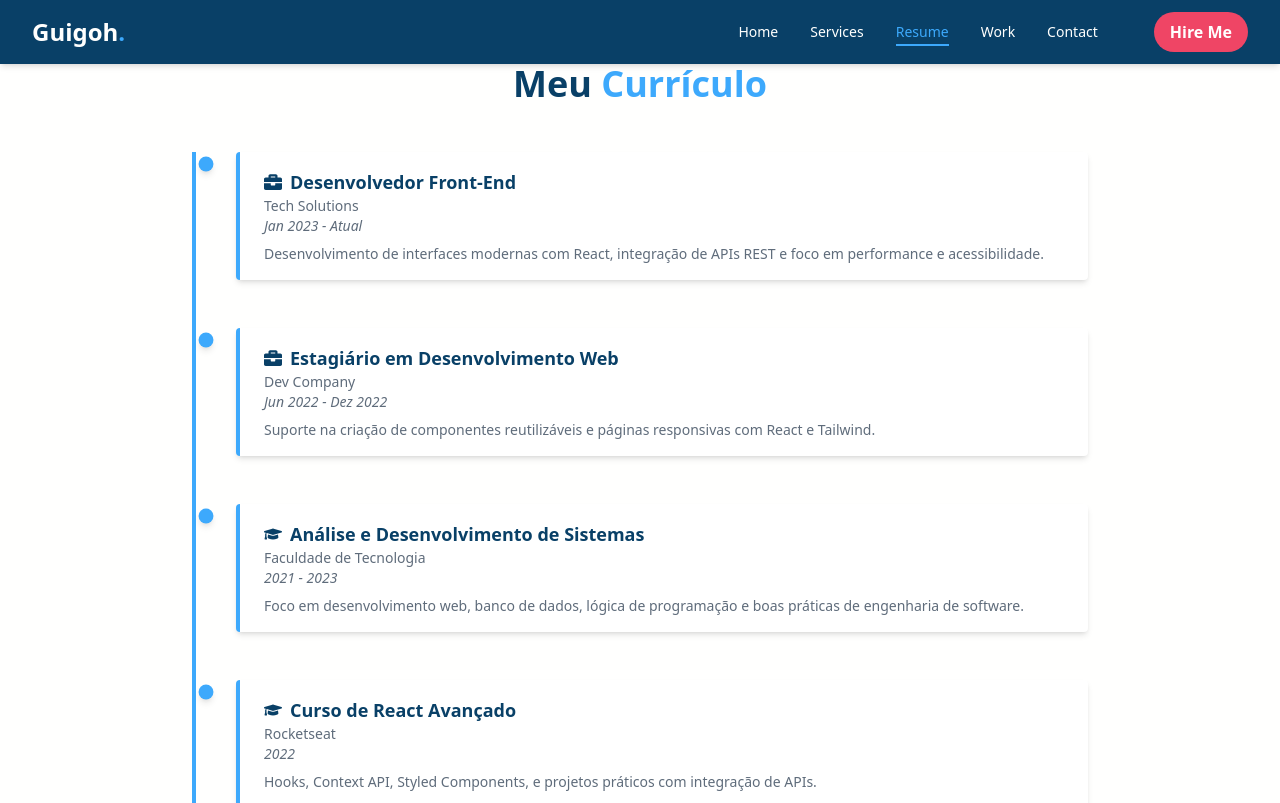
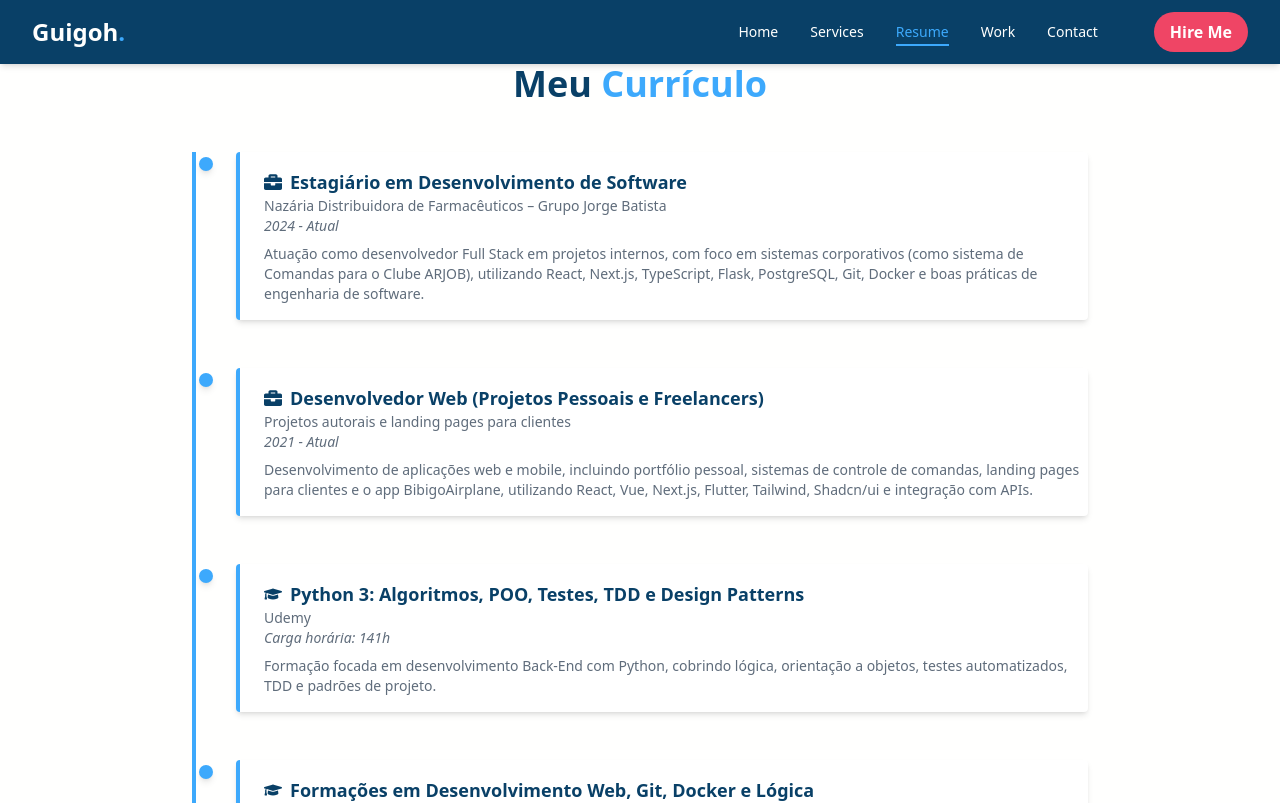
Before and after one commit to GuigohC0D3/projetopessoal, a React (Vite) app in the folder potfolio_do_guigo/: page /resume in a window 1280 px wide. Shown: the top 803 px of the page. Built offline with nearby package versions, Linux system fonts and the light colour scheme.

Commit message:
Organizando meu currículo

```diff
--- a/potfolio_do_guigo/src/pages/Resume.jsx
+++ b/potfolio_do_guigo/src/pages/Resume.jsx
@@ -3,37 +3,58 @@ import { motion } from "framer-motion";
 import { FaBriefcase, FaGraduationCap } from "react-icons/fa";
 
 const resumeData = [
+  // EXPERIÊNCIAS
   {
     type: "experience",
-    title: "Desenvolvedor Front-End",
-    company: "Tech Solutions",
-    period: "Jan 2023 - Atual",
+    title: "Estagiário em Desenvolvimento de Software",
+    company: "Nazária Distribuidora de Farmacêuticos – Grupo Jorge Batista",
+    period: "2024 - Atual",
     description:
-      "Desenvolvimento de interfaces modernas com React, integração de APIs REST e foco em performance e acessibilidade.",
+      "Atuação como desenvolvedor Full Stack em projetos internos, com foco em sistemas corporativos (como sistema de Comandas para o Clube ARJOB), utilizando React, Next.js, TypeScript, Flask, PostgreSQL, Git, Docker e boas práticas de engenharia de software.",
   },
   {
     type: "experience",
-    title: "Estagiário em Desenvolvimento Web",
-    company: "Dev Company",
-    period: "Jun 2022 - Dez 2022",
+    title: "Desenvolvedor Web (Projetos Pessoais e Freelancers)",
+    company: "Projetos autorais e landing pages para clientes",
+    period: "2021 - Atual",
     description:
-      "Suporte na criação de componentes reutilizáveis e páginas responsivas com React e Tailwind.",
+      "Desenvolvimento de aplicações web e mobile, incluindo portfólio pessoal, sistemas de controle de comandas, landing pages para clientes e o app BibigoAirplane, utilizando React, Vue, Next.js, Flutter, Tailwind, Shadcn/ui e integração com APIs.",
+  },
+
+    // CURSOS E FORMAÇÕES COMPLEMENTARES
+  {
+    type: "education",
+    title: "Python 3: Algoritmos, POO, Testes, TDD e Design Patterns",
+    company: "Udemy",
+    period: "Carga horária: 141h",
+    description:
+      "Formação focada em desenvolvimento Back-End com Python, cobrindo lógica, orientação a objetos, testes automatizados, TDD e padrões de projeto.",
   },
   {
     type: "education",
-    title: "Análise e Desenvolvimento de Sistemas",
-    company: "Faculdade de Tecnologia",
-    period: "2021 - 2023",
+    title: "Formações em Desenvolvimento Web, Git, Docker e Lógica",
+    company: "Alura",
+    period: "Diversos cursos entre 2022 - 2024",
     description:
-      "Foco em desenvolvimento web, banco de dados, lógica de programação e boas práticas de engenharia de software.",
+      "Cursos de Git e GitHub, Docker, lógica de programação com JavaScript, desenvolvimento pessoal e carreira em Back-End Python, além de participação em eventos como DNT e Oracle ONE.",
+  },
+
+  // FORMAÇÃO
+  {
+    type: "education",
+    title: "Engenharia de Software",
+    company: "Faculdade ICEV – 5º período",
+    period: "2021 - Atual",
+    description:
+      "Graduação com foco em desenvolvimento web, bancos de dados, lógica de programação, POO, estrutura de dados, boas práticas de engenharia de software e projetos aplicados ao mercado.",
   },
   {
     type: "education",
-    title: "Curso de React Avançado",
-    company: "Rocketseat",
-    period: "2022",
+    title: "Ensino Médio",
+    company: "Unidade Escolar Colégio Impacto",
+    period: "Concluído em 2020",
     description:
-      "Hooks, Context API, Styled Components, e projetos práticos com integração de APIs.",
+      "Conclusão do Ensino Médio com base sólida em matemática, lógica e raciocínio crítico, que serviram de base para a área de tecnologia.",
   },
 ];
 
@@ -61,7 +82,7 @@ const Resume = () => {
             whileTap={{ scale: 0.98 }}
             className="relative cursor-pointer group"
           >
-            {/* 🔁 Bolinha com animação contínua */}
+            {/* Bolinha animada da timeline */}
             <motion.div
               animate={{
                 scale: [1, 1.3, 1],
@@ -76,11 +97,7 @@ const Resume = () => {
 
             <div className="ml-4 bg-white border-l-4 border-[#3da9fc] pl-6 py-4 rounded shadow-md group-hover:shadow-lg transition-all duration-300">
               <h4 className="text-lg font-bold flex items-center gap-2 group-hover:text-[#3da9fc]">
-                {item.type === "experience" ? (
-                  <FaBriefcase />
-                ) : (
-                  <FaGraduationCap />
-                )}
+                {item.type === "experience" ? <FaBriefcase /> : <FaGraduationCap />}
                 {item.title}
               </h4>
               <p className="text-sm text-[#5f6c7b]">{item.company}</p>
```
